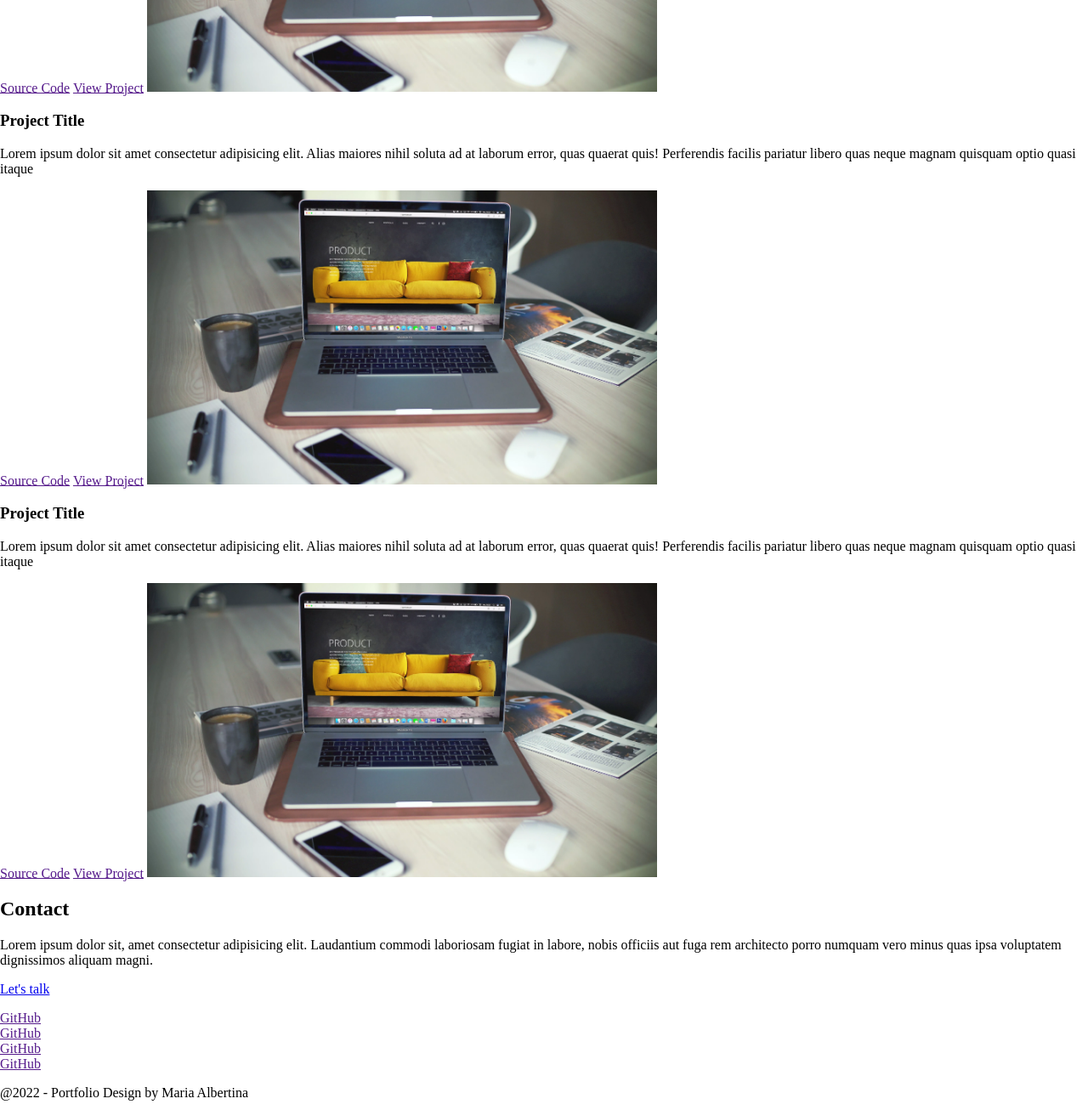
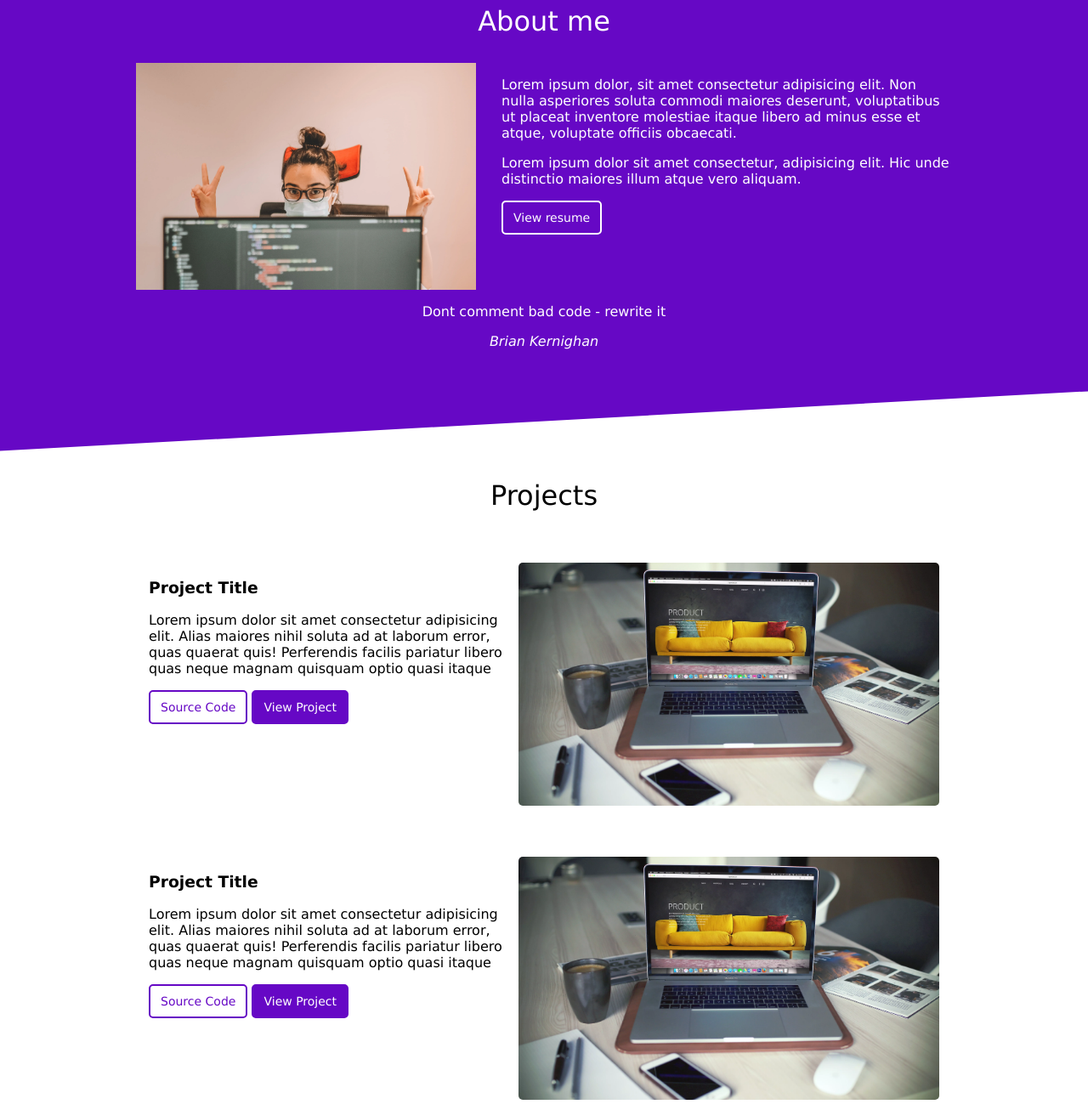
Before and after one commit to MonicaFidalgo/portfolio, a plain HTML site: page index.html in a window 1280 px wide. Shown: the part 854-2160 px from the top of the page at 85% size. Drawn offline with Linux system fonts and the light colour scheme.

Commit message:
add styles and adjust html

```diff
--- a/index.html
+++ b/index.html
@@ -4,92 +4,141 @@
     <meta charset="UTF-8" />
     <meta http-equiv="X-UA-Compatible" content="IE=edge" />
     <meta name="viewport" content="width=device-width, initial-scale=1.0" />
-    <title>Mónica Portfolio</title>
+
+
+    <!-- CSS only -->
     <link rel="stylesheet" href="./styles/reset.css" />
+    <link rel="stylesheet" href="./styles/style.css" />
+
+    <title>Maria Portfolio</title>
   </head>
   <body>
-    <header>
-      <h1>Hello! My name is <span>Mónica Fidalgo</span> I'm a Web Developer</h1>
-      <a href="">Find out more</a>
+    <header class="header">
+      <div class="header-content">
+        <h1 class="header-title">
+          Hello, my name is <span>Maria Albertina </span><br />A Full Stack
+          Developer
+        </h1>
+        <a href="#about" class="button button-primary button-medium"
+          >Find out more</a
+        >
+      </div>
     </header>
     <main>
-      <section class="about">
-        <h2>About Me</h2>
-        <div>
+      <section class="about" id="about">
+        <h2>About me</h2>
+
+        <div class="about-content">
           <img
             src="./images/monica-fidalgo-developer.webp"
-            alt=""
-            width="200"
+            alt="developer maria albertina on a computer"
+            class="about-img"
           />
+          <div class="about-description">
             <p>
-            Lorem ipsum dolor sit amet consectetur adipisicing elit. Harum
-            praesentium molestiae, deserunt sapiente perferendis perspiciatis
-            corrupti quod modi doloremque impedit, sit enim eum nobis
-            consequuntur officiis asperiores aut eveniet ratione!
+              Lorem ipsum dolor, sit amet consectetur adipisicing elit. Non
+              nulla asperiores soluta commodi maiores deserunt, voluptatibus ut
+              placeat inventore molestiae itaque libero ad minus esse et atque,
+              voluptate officiis obcaecati.
             </p>
-          <a href="">My resume</a>
+            <p>
+              Lorem ipsum dolor sit amet consectetur, adipisicing elit. Hic unde
+              distinctio maiores illum atque vero aliquam.
+            </p>
+            <a href="" class="button button-secondary">View resume</a>
           </div>
-        <blockquote>
-          "Learn from yesterday, live for today, hope for tomorrow."
-        </blockquote>
-        <cite>Major Tom</cite>
+        </div>
+        <div class="about-quote">
+          <blockquote>Dont comment bad code - rewrite it</blockquote>
+          <cite>Brian Kernighan</cite>
+        </div>
       </section>
       <section class="projects">
         <h2>Projects</h2>
-        <article>
+        <article class="projects-article">
+          <div>
             <h3>Project Title</h3>
             <p>
               Lorem ipsum dolor sit amet consectetur adipisicing elit. Alias
               maiores nihil soluta ad at laborum error, quas quaerat quis!
-            Perferendis facilis pariatur libero quas neque magnam quisquam optio
-            quasi itaque
+              Perferendis facilis pariatur libero quas neque magnam quisquam
+              optio quasi itaque
             </p>
-          <a href="">Source Code</a>
-          <a href="">View Project</a>
-          <img src="./images/project1.webp" alt="project" width="600" />
+            <a href="" class="button button-primary">Source Code</a>
+            <a href="" class="button button-tertiary">View Project</a>
+          </div>
+          <img
+            class="projects-img"
+            src="./images/project1.webp"
+            alt="project"
+          />
         </article>
-        <article>
+        <article class="projects-article">
+          <div>
             <h3>Project Title</h3>
             <p>
               Lorem ipsum dolor sit amet consectetur adipisicing elit. Alias
               maiores nihil soluta ad at laborum error, quas quaerat quis!
-            Perferendis facilis pariatur libero quas neque magnam quisquam optio
-            quasi itaque
+              Perferendis facilis pariatur libero quas neque magnam quisquam
+              optio quasi itaque
             </p>
-          <a href="">Source Code</a>
-          <a href="">View Project</a>
-          <img src="./images/project1.webp" alt="project" width="600" />
+            <a href="" class="button button-primary">Source Code</a>
+            <a href="" class="button button-tertiary">View Project</a>
+          </div>
+          <img
+            class="projects-img"
+            src="./images/project1.webp"
+            alt="project"
+          />
         </article>
-        <article>
+        <article class="projects-article">
+          <div>
             <h3>Project Title</h3>
             <p>
               Lorem ipsum dolor sit amet consectetur adipisicing elit. Alias
               maiores nihil soluta ad at laborum error, quas quaerat quis!
-            Perferendis facilis pariatur libero quas neque magnam quisquam optio
-            quasi itaque
+              Perferendis facilis pariatur libero quas neque magnam quisquam
+              optio quasi itaque
             </p>
-          <a href="">Source Code</a>
-          <a href="">View Project</a>
-          <img src="./images/project1.webp" alt="project" width="600" />
+            <a href="" class="button button-primary">Source Code</a>
+            <a href="" class="button button-tertiary">View Project</a>
+          </div>
+          <img
+            class="projects-img"
+            src="./images/project1.webp"
+            alt="project"
+          />
         </article>
       </section>
       <section class="contact">
         <h2>Contact</h2>
+        <div class="contact-content">
           <p>
             Lorem ipsum dolor sit, amet consectetur adipisicing elit. Laudantium
             commodi laboriosam fugiat in labore, nobis officiis aut fuga rem
             architecto porro numquam vero minus quas ipsa voluptatem dignissimos
             aliquam magni.
           </p>
-        <a href="mailto:monica.mofi@gmail.com">Let's talk</a>
+          <a class="button button-secondary" href="mailto:monica.mofi@gmail.com"
+            >Let's talk</a
+          >
+        </div>
       </section>
     </main>
-    <footer>
+    <footer class="footer">
       <ul>
-        <li><a href="">GitHub</a></li>
-        <li><a href="">GitHub</a></li>
-        <li><a href="">GitHub</a></li>
-        <li><a href="">GitHub</a></li>
+        <li class="social-item">
+          <a href="" class="social-link github"></a>
+        </li>
+        <li class="social-item">
+          <a href="" class="social-link linkedin"></a>
+        </li>
+        <li class="social-item">
+          <a href="" class="social-link youtube"></a>
+        </li>
+        <li class="social-item">
+          <a href="" class="social-link twitter"></a>
+        </li>
       </ul>
       <p>@2022 - Portfolio Design by Maria Albertina</p>
     </footer>
--- a/styles/reset.css
+++ b/styles/reset.css
@@ -1,11 +1,21 @@
+* {
+  box-sizing: border-box;
+}
+
 body {
+  font-family: "Verdana", sans-serif;
   margin: 0;
 }
 
 ul {
   padding: 0;
+  margin: 0;
+  list-style-type: none;
 }
 
-li {
-  list-style-type: none;
+h2 {
+  font-size: 32px;
+  font-weight: 500;
+  line-height: 1.4;
+  text-align: center;
 }
--- /dev/null
+++ b/styles/style.css
@@ -0,0 +1,182 @@
+:root {
+  --color-text-primary: #002324;
+  --color-text-secondary: #fff;
+  --color-primary: #6608c5;
+  --color-secondary: #fff;
+}
+
+/* buttons */
+.button {
+  display: inline-block;
+  font-size: 14px;
+  font-weight: 500;
+  padding: 10px 12px;
+  text-decoration: none;
+  border-radius: 5px;
+  transition: all 0.2s ease-in-out;
+}
+
+.button-primary {
+  color: var(--color-primary);
+  border: 2px solid var(--color-primary);
+}
+
+.button-primary:hover {
+  color: var(--color-secondary);
+  background-color: var(--color-primary);
+}
+
+.button-secondary {
+  color: var(--color-secondary);
+  border: 2px solid var(--color-secondary);
+}
+
+.button-secondary:hover {
+  color: var(--color-primary);
+  background-color: var(--color-secondary);
+}
+
+.button-tertiary {
+  color: var(--color-secondary);
+  background-color: var(--color-primary);
+  border: 2px solid var(--color-primary);
+}
+
+.button-tertiary:hover {
+  color: var(--color-primary);
+  background-color: var(--color-secondary);
+}
+
+.button-medium {
+  padding: 15px 20px;
+}
+
+/* end of buttons */
+
+.header {
+  display: flex;
+  justify-content: center;
+  align-items: center;
+  height: 100vh;
+}
+
+.header-content {
+  text-align: center;
+  /* max-width: 856px; */
+}
+
+.header-title {
+  font-size: 48px;
+  font-weight: 500;
+  line-height: 1.4;
+  color: var(--color-text-primary);
+}
+
+.header-title span {
+  color: var(--color-primary);
+}
+
+.about {
+  position: relative;
+  padding: 30px 0 120px;
+  color: var(--color-text-secondary);
+  background-color: var(--color-primary);
+  clip-path: polygon(0 0%, 100% 0%, 100% 88%, 0 100%);
+  margin-bottom: 30px;
+}
+
+@media (min-width: 992px) {
+  .about-content {
+    display: flex;
+    max-width: 960px;
+    margin: 0 auto;
+  }
+}
+
+.about-img {
+  width: 100%;
+  max-width: 400px;
+}
+
+.about-description {
+  margin-left: 30px;
+}
+
+.about-quote {
+  text-align: center;
+}
+
+.projects-article {
+  padding: 30px 15px;
+}
+
+@media (min-width: 992px) {
+  .projects-article {
+    display: flex;
+    max-width: 960px;
+    margin: 0 auto;
+  }
+}
+
+.projects-img {
+  width: 100%;
+  max-width: 495px;
+  border-radius: 5px;
+}
+
+.contact {
+  text-align: center;
+  padding: 90px 15px 90px;
+  color: var(--color-text-secondary);
+  background-color: var(--color-primary);
+  clip-path: polygon(0 32%, 100% 0, 100% 100%, 0% 100%);
+}
+
+@media (min-width: 992px) {
+  .contact-content {
+    max-width: 960px;
+    margin: 0 auto;
+  }
+}
+
+.footer {
+  display: flex;
+  flex-direction: column;
+  align-items: center;
+  justify-content: center;
+  padding: 50px 15px 90px;
+  color: var(--color-text-secondary);
+  background-color: #002324;
+}
+
+.social-item {
+  display: inline-block;
+  background-color: var(--color-secondary);
+  border-radius: 50%;
+  padding: 5px;
+  margin: 0 15px;
+}
+
+.social-link {
+  display: block;
+  width: 30px;
+  height: 30px;
+  background-size: 30px;
+  background-repeat: no-repeat;
+}
+
+.github {
+  background-image: url(../images/icon-github.png);
+}
+
+.linkedin {
+  background-image: url(../images/icon-linkedin.png);
+}
+
+.twitter {
+  background-image: url(../images/icon-twitter.png);
+}
+
+.youtube {
+  background-image: url(../images//icon-youtube.png);
+}
```
Also changed, not shown: images/icon-github.png (added), images/icon-linkedin.png (added), images/icon-twitter.png (added), images/icon-youtube.png (added). Lines whose indentation alone changed are shown as unchanged.
